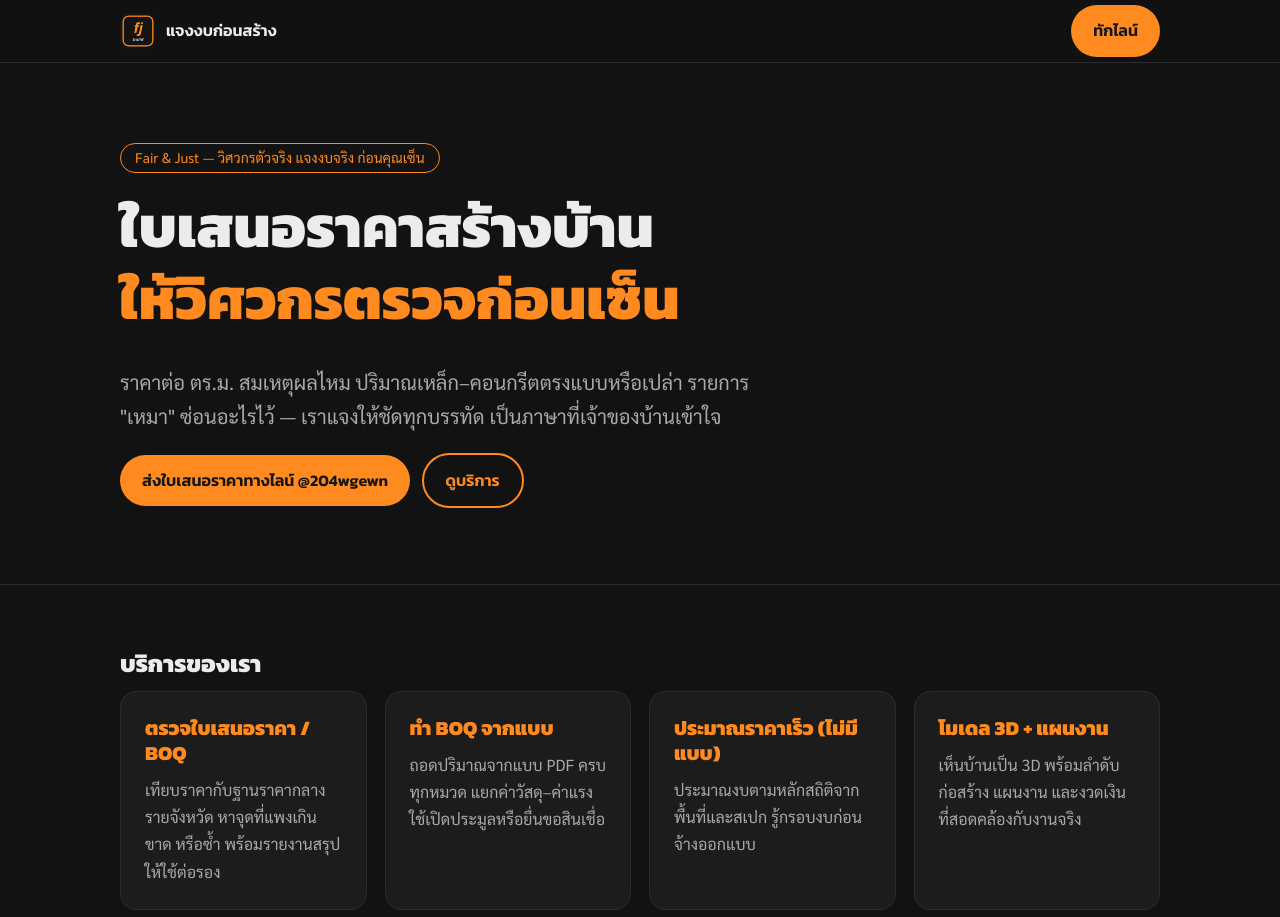
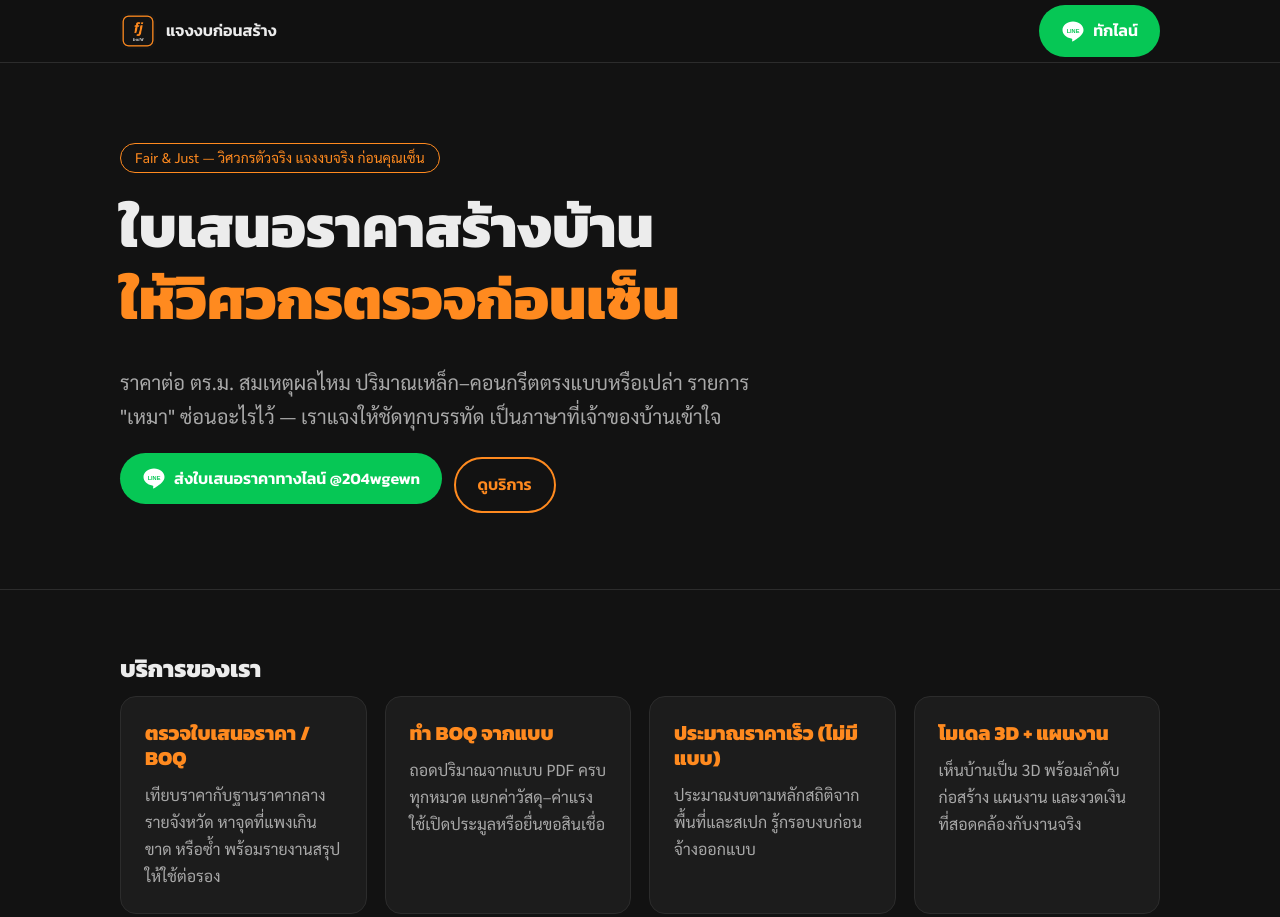
Before and after one commit to fjbuildth/fjbuildth.github.io, a plain HTML site: page index.html in a window 1280 px wide. Shown: the top 917 px of the page. Drawn offline with Linux system fonts and the light colour scheme.

Commit message:
Add files via upload

```diff
--- a/index.html
+++ b/index.html
@@ -20,6 +20,7 @@ nav .w{display:flex;align-items:center;justify-content:space-between;height:62px
 .brand{display:flex;gap:10px;align-items:center;color:var(--tx);text-decoration:none;font-family:Kanit;font-weight:600}
 .brand img{width:36px;height:36px;border-radius:8px}
 .btn{display:inline-block;background:var(--or);color:#141414;font-family:Kanit;font-weight:600;padding:12px 22px;border-radius:999px;text-decoration:none}
+.btn.line{background:#06C755;color:#fff;display:inline-flex;align-items:center;gap:8px}.btn.line:hover{background:#05b34c}.li{width:24px;height:24px;flex:none}
 .btn.o{background:none;color:var(--or);border:2px solid var(--or)}
 header{padding:80px 0 60px;border-bottom:1px solid var(--line)}
 header h1{font-size:clamp(34px,6vw,58px);font-weight:800}header h1 span{color:var(--or)}
@@ -38,13 +39,13 @@ footer{padding:36px 0;color:var(--mu);font-size:14px}footer .w{display:flex;flex
 </style>
 </head>
 <body>
-<nav><div class="w"><a class="brand" href="./"><img src="icon.png" alt="fj build">แจงงบก่อนสร้าง</a><a class="btn" href="https://line.me/R/ti/p/@204wgewn">ทักไลน์</a></div></nav>
+<nav><div class="w"><a class="brand" href="./"><img src="icon.png" alt="fj build">แจงงบก่อนสร้าง</a><a class="btn line" href="https://line.me/R/ti/p/@204wgewn"><svg class="li" viewBox="0 0 24 24" aria-hidden="true"><path fill="#fff" d="M12 2.5C6.2 2.5 1.5 6.3 1.5 11c0 4.2 3.7 7.7 8.8 8.4.3.1.8.2.9.5.1.3.1.7 0 1l-.1.9c0 .3-.2 1 .9.5s5.9-3.5 8.1-6C21.6 14.6 22.5 12.9 22.5 11c0-4.7-4.7-8.5-10.5-8.5z"/><text x="12" y="13.6" text-anchor="middle" font-size="5.6" font-weight="800" font-family="Arial" fill="#06C755">LINE</text></svg>ทักไลน์</a></div></nav>
 
 <header><div class="w">
 <span class="tag">Fair &amp; Just — วิศวกรตัวจริง แจงงบจริง ก่อนคุณเซ็น</span>
 <h1>ใบเสนอราคาสร้างบ้าน<br><span>ให้วิศวกรตรวจก่อนเซ็น</span></h1>
 <p class="lead">ราคาต่อ ตร.ม. สมเหตุผลไหม ปริมาณเหล็ก–คอนกรีตตรงแบบหรือเปล่า รายการ "เหมา" ซ่อนอะไรไว้ — เราแจงให้ชัดทุกบรรทัด เป็นภาษาที่เจ้าของบ้านเข้าใจ</p>
-<p><a class="btn" href="https://line.me/R/ti/p/@204wgewn">ส่งใบเสนอราคาทางไลน์ @204wgewn</a> &nbsp; <a class="btn o" href="#services">ดูบริการ</a></p>
+<p><a class="btn line" href="https://line.me/R/ti/p/@204wgewn"><svg class="li" viewBox="0 0 24 24" aria-hidden="true"><path fill="#fff" d="M12 2.5C6.2 2.5 1.5 6.3 1.5 11c0 4.2 3.7 7.7 8.8 8.4.3.1.8.2.9.5.1.3.1.7 0 1l-.1.9c0 .3-.2 1 .9.5s5.9-3.5 8.1-6C21.6 14.6 22.5 12.9 22.5 11c0-4.7-4.7-8.5-10.5-8.5z"/><text x="12" y="13.6" text-anchor="middle" font-size="5.6" font-weight="800" font-family="Arial" fill="#06C755">LINE</text></svg>ส่งใบเสนอราคาทางไลน์ @204wgewn</a> &nbsp; <a class="btn o" href="#services">ดูบริการ</a></p>
 </div></header>
 
 <section id="services"><div class="w">
@@ -82,7 +83,7 @@ footer{padding:36px 0;color:var(--mu);font-size:14px}footer .w{display:flex;flex
 <section class="cta"><div class="w">
 <h2>ก่อนเซ็น ให้วิศวกรดูสักครั้ง</h2>
 <p style="color:var(--mu)">ส่งใบเสนอราคามาได้เลย ตอบไวทางไลน์</p>
-<p><a class="btn" href="https://line.me/R/ti/p/@204wgewn">แอดไลน์ @204wgewn</a></p>
+<p><a class="btn line" href="https://line.me/R/ti/p/@204wgewn"><svg class="li" viewBox="0 0 24 24" aria-hidden="true"><path fill="#fff" d="M12 2.5C6.2 2.5 1.5 6.3 1.5 11c0 4.2 3.7 7.7 8.8 8.4.3.1.8.2.9.5.1.3.1.7 0 1l-.1.9c0 .3-.2 1 .9.5s5.9-3.5 8.1-6C21.6 14.6 22.5 12.9 22.5 11c0-4.7-4.7-8.5-10.5-8.5z"/><text x="12" y="13.6" text-anchor="middle" font-size="5.6" font-weight="800" font-family="Arial" fill="#06C755">LINE</text></svg>แอดไลน์ @204wgewn</a><br><img src="line_qr.png" alt="QR LINE @204wgewn" style="width:200px;margin-top:18px;border-radius:12px;background:#fff;padding:10px"></p>
 </div></section>
 
 <footer><div class="w">
```
Also changed, not shown: line_qr.png (added).
